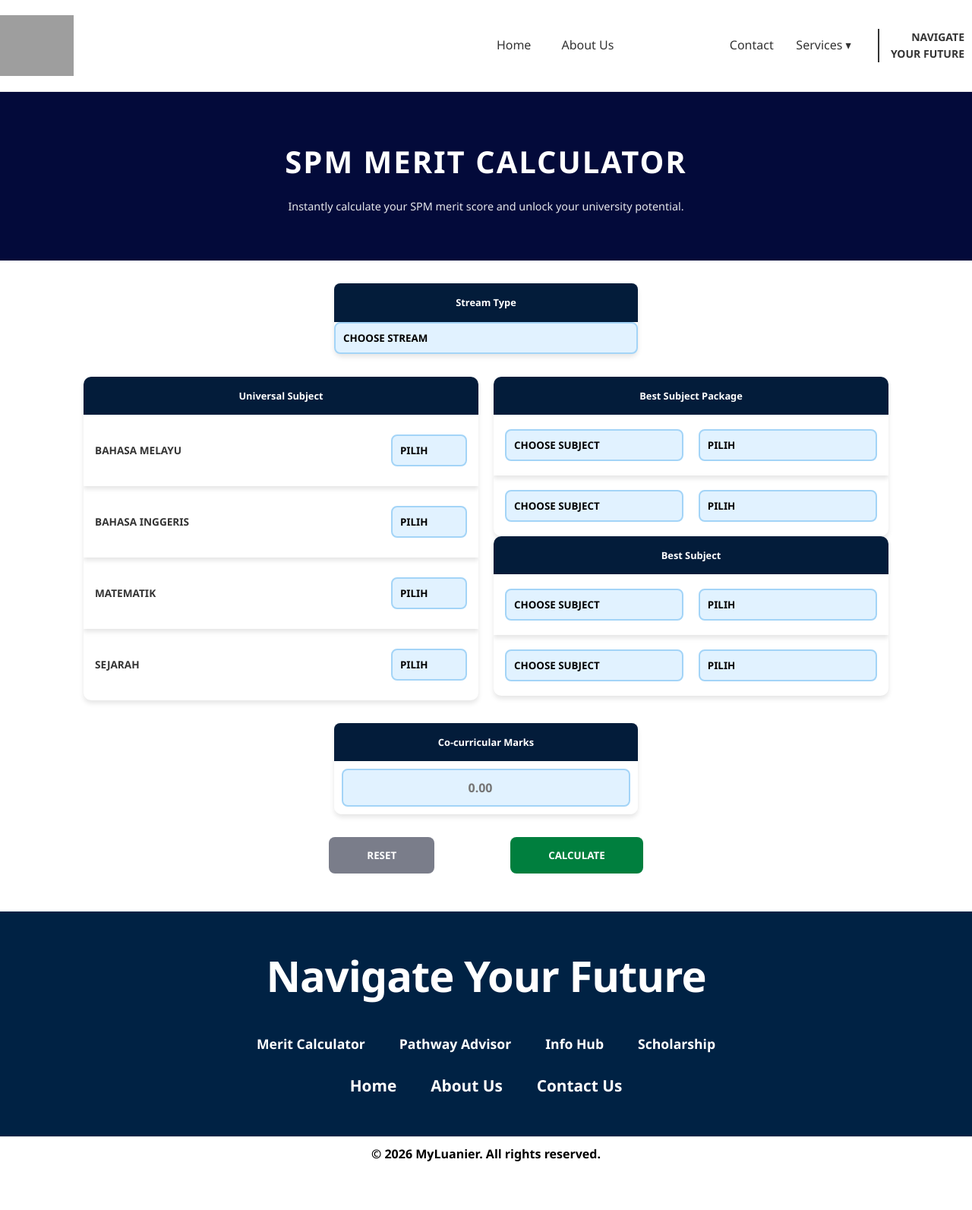
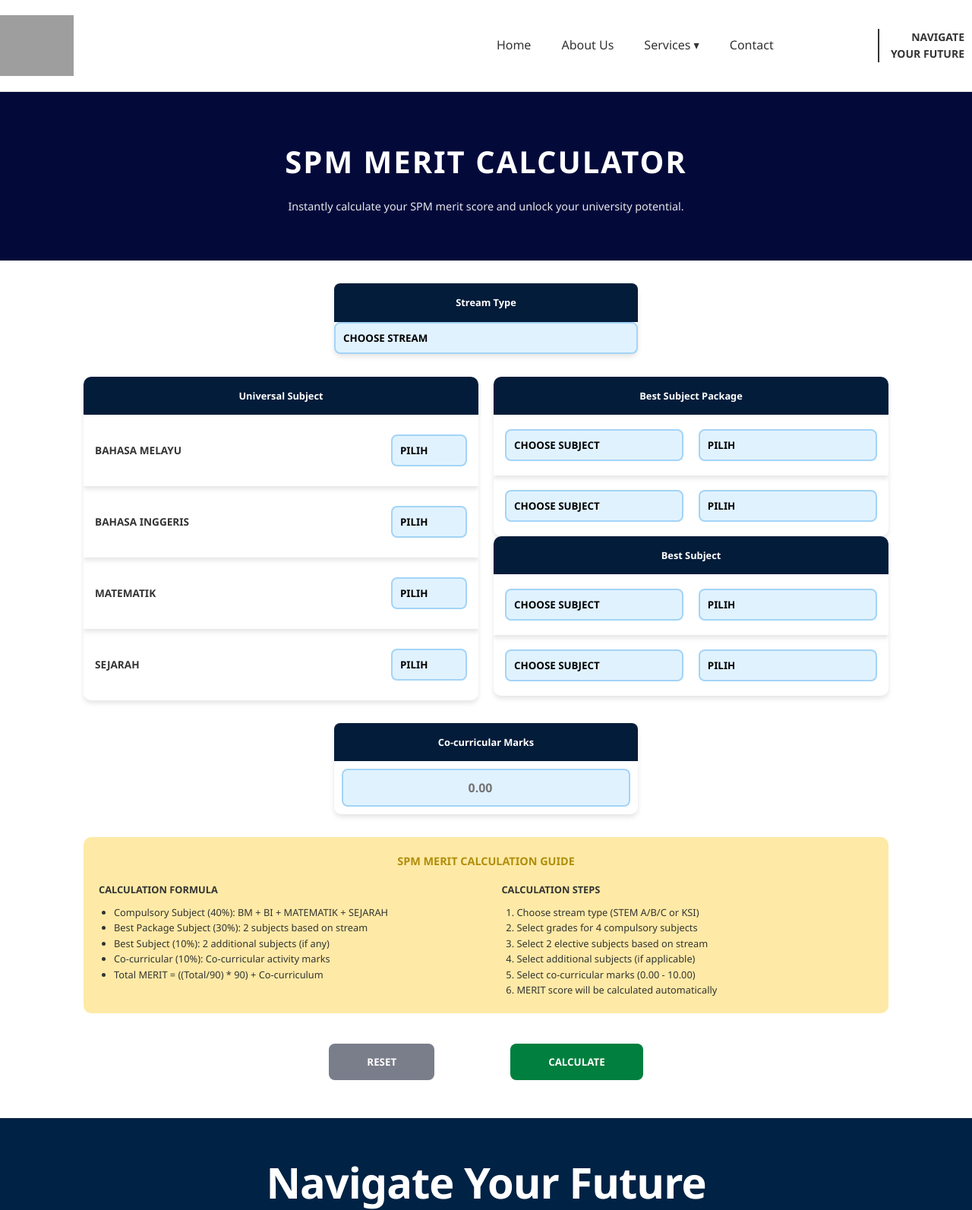
Before and after one commit to HusainRazalli1037/2610-CSP1123-G26, a Django app: page /merit-calculator/ in a window 1280 px wide. Shown: the top 1593 px of the page at 76% size. Before the commit the page ends 1529 px from the top, so only its background shows below. Run offline with Django 5.2, Linux system fonts and the light colour scheme; grey boxes are pictures that could not be loaded.

Commit message:
Updated HTML

```diff
--- a/main/static/js/myScript.js
+++ b/main/static/js/myScript.js
@@ -4,7 +4,7 @@ const subjectsByStream = {
   stem_b: [
     "Asas Kelestarian",
     "Biology",
-    "Physic",
+    "Physics",
     "Grafik Komunikasi Teknikal",
     "Chemistry",
     "Lukisan Kejuruteraan",
@@ -108,19 +108,40 @@ const subjectsByStream = {
   ],
 };
 
+// NEW: Create a master list of ALL subjects from ALL streams for the "Best Subject" category
+const allAvailableSubjects = [
+  ...new Set(Object.values(subjectsByStream).flat()),
+].sort();
+
 // 2. Grab the elements
 const streamSelector = document.getElementById("streamSelector");
-// This grabs ALL 4 dropdowns because they all share this class
 const allSubjectSelects = document.querySelectorAll(".package-subject-select");
+// Target the rows in "Best Subject Package" to hide the second one for STEM C
+const packageRows = document.querySelectorAll(
+  ".right-column .subject-card:first-child .input-group-row",
+);
 
 // 3. FUNCTION: Populate dropdowns when Stream changes
 streamSelector.addEventListener("change", function () {
   const selectedStream = this.value;
-  const availableSubjects = subjectsByStream[selectedStream] || [];
+  const streamSpecificSubjects = subjectsByStream[selectedStream] || [];
 
-  allSubjectSelects.forEach((select) => {
+  // Logic for STEM C: Hide the second row in the package card
+  if (selectedStream === "stem_c") {
+    packageRows[1].style.display = "none";
+    allSubjectSelects[1].value = ""; // Reset the hidden dropdown
+  } else {
+    packageRows[1].style.display = "flex";
+  }
+
+  allSubjectSelects.forEach((select, index) => {
+    // Determine which list to use:
+    // Index 0 and 1 are "Best Subject Package" (Stream Specific)
+    // Index 2 and 3 are "Best Subject" (All Subjects)
+    const listToUse = index < 2 ? streamSpecificSubjects : allAvailableSubjects;
+
     select.innerHTML = '<option value="">CHOOSE SUBJECT</option>';
-    availableSubjects.forEach((subject) => {
+    listToUse.forEach((subject) => {
       const option = document.createElement("option");
       option.value = subject;
       option.textContent = subject;
@@ -129,23 +150,17 @@ streamSelector.addEventListener("change", function () {
   });
 });
 
-// 4. FUNCTION: The "Master Filter" for duplicates
+// 4. FUNCTION: The "Master Filter" for duplicates (remains the same)
 allSubjectSelects.forEach((currentSelect) => {
   currentSelect.addEventListener("change", function () {
-    // Step A: Create a list of all currently selected values across all 4 boxes
     const selectedValues = Array.from(allSubjectSelects)
       .map((s) => s.value)
-      .filter((val) => val !== ""); // Ignore empty/default choices
+      .filter((val) => val !== "");
 
-    // Step B: Update every dropdown to disable what others have picked
     allSubjectSelects.forEach((dropdown) => {
-      const currentChoice = dropdown.value; // What this specific box has picked
-
+      const currentChoice = dropdown.value;
       Array.from(dropdown.options).forEach((option) => {
-        if (option.value === "") return; // Skip the "CHOOSE SUBJECT" option
-
-        // If this option is picked in ANOTHER box, disable it
-        // BUT, don't disable it if it's the one THIS box currently has selected
+        if (option.value === "") return;
         if (
           selectedValues.includes(option.value) &&
           option.value !== currentChoice
--- a/main/templates/Merit_Calculator.html
+++ b/main/templates/Merit_Calculator.html
@@ -9,41 +9,36 @@
 </head>
 
 <body>
-
     <header>
       <div class="container nav-container">
-
         <div class="logo">
           <a href="{% url 'home' %}">
-        <img src="{% static 'images/MyLuanierLogo.jpeg' %}" class="logo-img">
+            <img
+              src="{% static 'images/MyLuanierLogo.jpeg' %}"
+              alt="MyLuanier - Your Path to Success"
+              class="logo-img"
+            />
           </a>
         </div>
-
         <nav>
           <ul>
             <li><a href="{% url 'home' %}">Home</a></li>
             <li><a href="{% url 'about_us' %}">About Us</a></li>
-
-        <li class="dropdown">
-          <a href="#">Services ▾</a>
-
+            <div class="dropdown">
+              <p><a href="#">Services ▾</a></p>
               <div class="dropdown-content">
                 <a href="{% url 'pathway_advisor' %}">Pathway Advisor</a>
-            <a href="{% url 'pathway_hub' %}">Info Hub</a>
+                <a href="{% url 'pathway_hub' %}">Info Hub </a>
                 <a href="{% url 'scholarship_information' %}">Scholarship</a>
               </div>
-        </li>
-
+            </div>
             <li><a href="{% url 'contact' %}">Contact</a></li>
           </ul>
         </nav>
-
-    <div class="nav-tagline">
-      NAVIGATE<br>YOUR FUTURE
-    </div>
-
+        <div class="nav-tagline">NAVIGATE<br />YOUR FUTURE</div>
       </div>
     </header>
+
 
 <section class="calc-hero">
   <div class="container">
@@ -69,7 +64,7 @@
     <option value="stem_a">STEM A</option>
     <option value="stem_b">STEM B</option>
     <option value="stem_c">STEM C</option>
-    <option value="ksi">KSI</option>
+    <option value="ksi">KEMANUSIAAN DAN SASTERA IKHTISAS/ LAIN-LAIN</option>
   </select>
 </div>
 
@@ -211,6 +206,49 @@ step="0.01">
 </div>
 </div>
 
+<div class="guide-box">
+  <div class="guide-title">SPM MERIT CALCULATION GUIDE</div>
+  <div class="guide-content">
+
+    {# Section: Calculation Formula #}
+    <div class="guide-col">
+      <strong>CALCULATION FORMULA</strong>
+      <ul>
+        <li>Compulsory Subject (40%): BM + BI + MATEMATIK + SEJARAH</li>
+        <li>
+          Best Package Subject (30%): 2 subjects based on stream
+          {% if current_stream %}(Current: {{ current_stream }}){% endif %}
+        </li>
+        <li>Best Subject (10%): 2 additional subjects (if any)</li>
+        <li>Co-curricular (10%): Co-curricular activity marks</li>
+        <li>Total MERIT = ((Total/90) * 90) + Co-curriculum</li>
+      </ul>
+    </div>
+
+    {# Section: Calculation Steps #}
+    <div class="guide-col">
+      <strong>CALCULATION STEPS</strong>
+      <ol>
+        {# Dynamically display streams if passed from your view, otherwise fallback #}
+        <li>
+          Choose stream type
+          {% if streams %}
+            ({% for stream in streams %}{{ stream }}{% if not forloop.last %}/{% endif %}{% endfor %})
+          {% else %}
+            (STEM A/B/C or KSI)
+          {% endif %}
+        </li>
+        <li>Select grades for 4 compulsory subjects</li>
+        <li>Select 2 elective subjects based on stream</li>
+        <li>Select additional subjects (if applicable)</li>
+        <li>Select co-curricular marks (0.00 - 10.00)</li>
+        <li>MERIT score will be calculated automatically</li>
+      </ol>
+    </div>
+
+  </div>
+</div>
+
 <!-- BUTTON -->
 <div class="actions">
 <button type="reset" class="btn-reset">RESET</button>
--- a/main/templates/homepages.html
+++ b/main/templates/homepages.html
@@ -43,7 +43,7 @@
       </div>
     </header>
 
-    <section class="hero">
+<section class="hero" style="background-image: url('{% static "images/aaa.jpg" %}');">
   <div class="hero-overlay">
     <div class="container">
       <h1>Unlock Your Post-SPM<br />Potential with MyLuanier</h1>
```
Also changed, not shown: main/templates/About_Us.html (+11 -24 lines), main/templates/Contact.html (+9 -7 lines), main/templates/Pathway_Advisor.html (+9 -5 lines), db.sqlite3, main/static/images/aaa.jpg (added), media/university_logos/uthm_FF8ieu6.jpg (added). Lines whose indentation alone changed are shown as unchanged.
